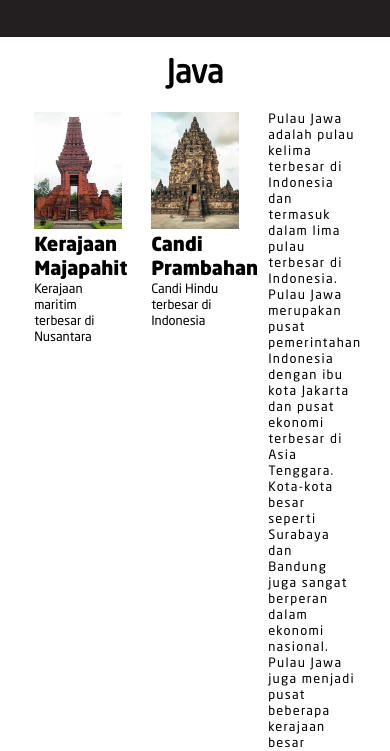
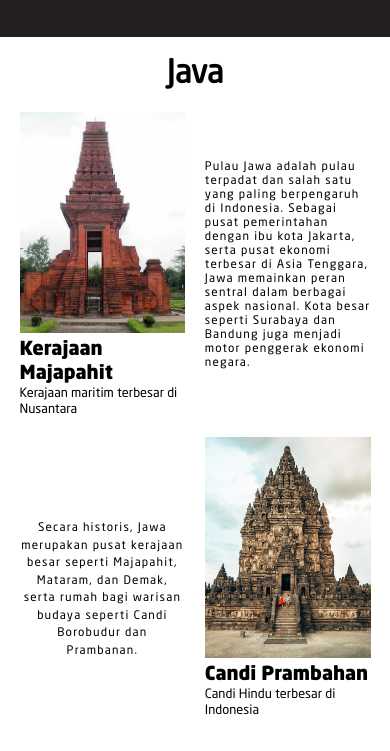
Before and after one commit to Falling10fruit/waradayaP52025, a website: page public/index.html in a window 390 px wide. Shown: the part 1407-2158 px from the top of the page. Drawn offline with Linux system fonts and the light colour scheme.

Commit message:
Java mobile done, but website is a bit too wide now

```diff
--- a/public/css/homepage.css
+++ b/public/css/homepage.css
@@ -14,11 +14,27 @@ body {
     overflow-x: hidden;
 
     min-height: 100vh;
-    width: 100vw;
 }
 
 .bodySection {
     width: 100vw;
+}
+
+.mobileOnly {
+    visibility: hidden;
+    position: fixed;
+}
+
+@media only screen and (max-width: 700px) {
+    .mobileOnly {
+        visibility: visible;
+        position: relative
+    }
+
+    .desktopOnly {
+        visibility: hidden;
+        position: fixed;
+    }
 }
 
 @font-face {
--- /dev/null
+++ b/public/css/java/mobile.css
@@ -0,0 +1,31 @@
+@media only screen and (max-width: 700px) {
+    #widcwdjnwqd1 {
+        display: grid !important;
+        grid-template-columns: 1fr 1fr;
+        grid-template-rows: 1fr 1fr;
+        gap: 5vw;
+    }
+
+    .wef28fh2 {
+        max-width: 100% !important;
+    }
+
+    #widcwdjnwqd1 .mobileOnly {
+        display: flex;
+        align-items: center;
+    }
+
+    #widcwdjnwqd1 > .mobileOnly + .mobileOnly {
+        text-align: center;
+        line-height: 1.5;
+    }
+
+    #widcwdjnwqd1 .swathesofjavatext {
+        width: 100% !important;
+        font-size: 3vw;
+    }
+
+    #widcwdjnwqd1 .wef28fh2:last-child {
+        display: none;
+    }
+}
--- a/public/index.html
+++ b/public/index.html
@@ -13,7 +13,9 @@
     <link rel="stylesheet" type="text/css" href="css/tableofcontent/index.css">
     <link rel="stylesheet" type="text/css" href="css/tableofcontent/mobile.css">
 
-    <link rel="stylesheet" type="text/css" href="css/java.css">
+    <link rel="stylesheet" type="text/css" href="css/java/index.css">
+    <link rel="stylesheet" type="text/css" href="css/java/mobile.css">
+
     <link rel="stylesheet" type="text/css" href="css/sumatra.css">
     <link rel="stylesheet" type="text/css" href="css/kalimantan.css">
     <link rel="stylesheet" type="text/css" href="css/sulawesi.css">
@@ -62,6 +64,14 @@
             <p>Kerajaan Majapahit</p>
             <p>Kerajaan maritim terbesar di Nusantara</p>
           </div>
+        </div>
+
+        <div class="mobileOnly">
+          <p class="swathesofjavatext">Pulau Jawa adalah pulau terpadat dan salah satu yang paling berpengaruh di Indonesia. Sebagai pusat pemerintahan dengan ibu kota Jakarta, serta pusat ekonomi terbesar di Asia Tenggara, Jawa memainkan peran sentral dalam berbagai aspek nasional. Kota besar seperti Surabaya dan Bandung juga menjadi motor penggerak ekonomi negara.</p>
+        </div>
+
+        <div class="mobileOnly">
+          <p class="swathesofjavatext">Secara historis, Jawa merupakan pusat kerajaan besar seperti Majapahit, Mataram, dan Demak, serta rumah bagi warisan budaya seperti Candi Borobudur dan Prambanan.</p>
         </div>
 
         <div class="wef28fh2">
```
Also changed, not shown: public/css/java/index.css (renamed from public/css/java.css).
